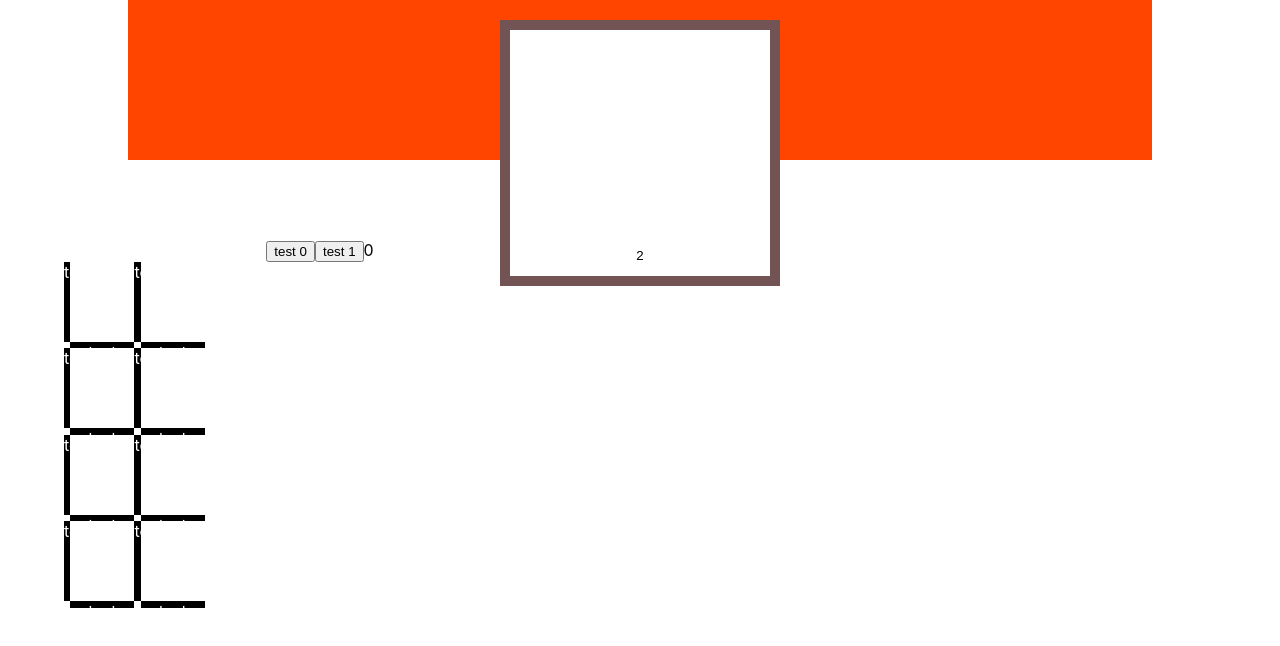
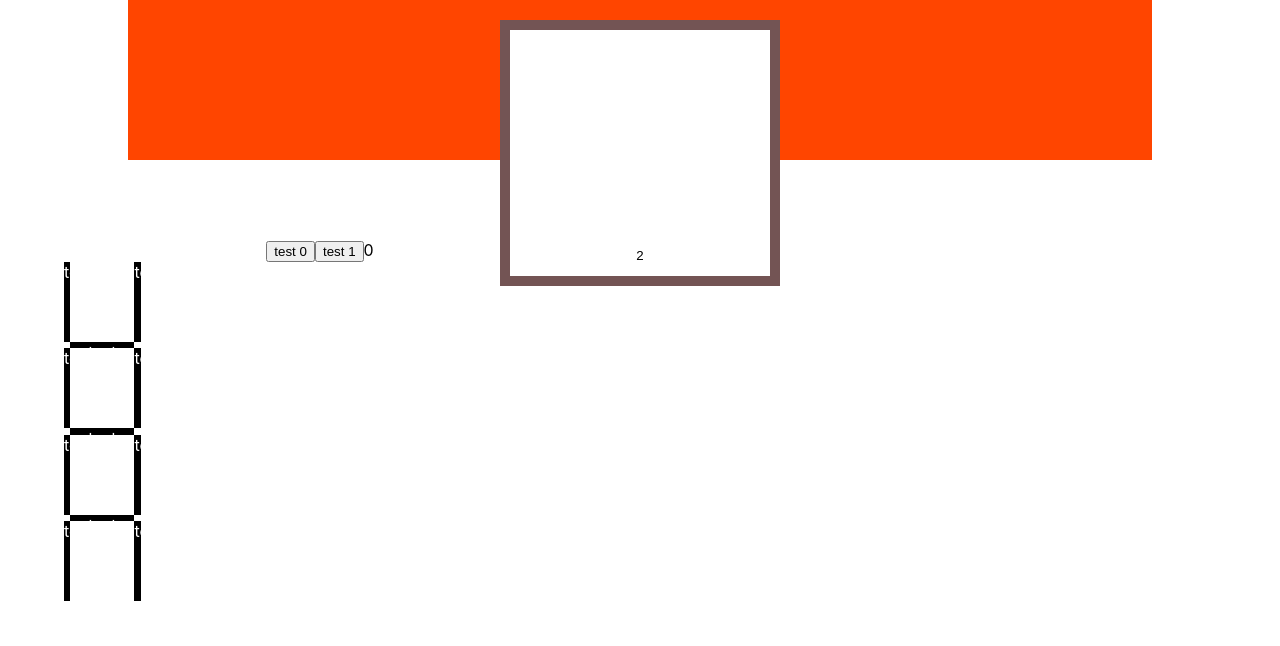
Before and after one commit to coldean/React, a React (Create React App) app in the folder personal-test-1/: page /laddergame in a window 1280 px wide. Shown: the top 646 px of the page. Built offline with nearby package versions, Linux system fonts and the light colour scheme.

Commit message:
draw full ladder by count

```diff
--- a/personal-test-1/src/components/LadderGameLadder.js
+++ b/personal-test-1/src/components/LadderGameLadder.js
@@ -36,8 +36,14 @@ const LadderGameLadder = ({ count, buttons, selectedButton }) => {
                 { id: verId } // verLadder를 map하여 각 요소에 대해 JSX 반환
               ) => (
                 <div key={verId}>
-                  <div className="Ladder-Vertical">test</div>
-                  <div className="Ladder-Horizontal">test</div>
+                  {horId === 3 ? (
+                    <div className="Ladder-Vertical-last">test</div>
+                  ) : (
+                    <div className="Ladder-Vertical">test</div>
+                  )}
+                  {verId === count - 1 || horId === 3 ? null : (
+                    <div className="Ladder-Horizontal">test</div>
+                  )}
                 </div>
               )
             )}
--- a/personal-test-1/src/components/LadderGameLadder.scss
+++ b/personal-test-1/src/components/LadderGameLadder.scss
@@ -21,6 +21,17 @@
   color: white;
 }
 
+.Ladder-Vertical-last {
+  //border-left: thick solid #32a1ce;
+  width: 0.5vw;
+  height: 10vh;
+  margin-right: 5vw;
+  padding: 0;
+
+  background-color: black;
+  color: white;
+}
+
 .Ladder-Horizontal {
   width: 5vw;
   height: 0.5vw;
```
